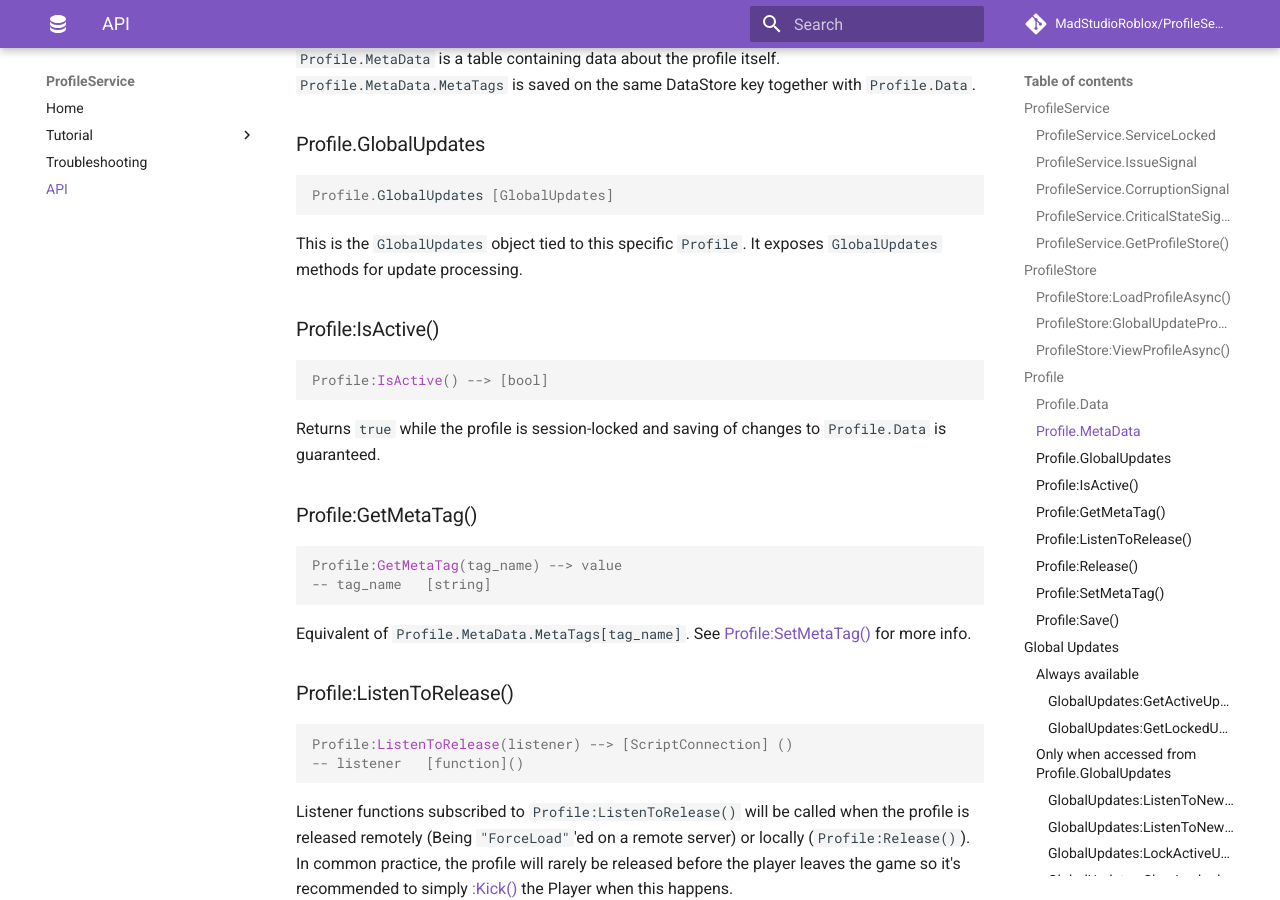
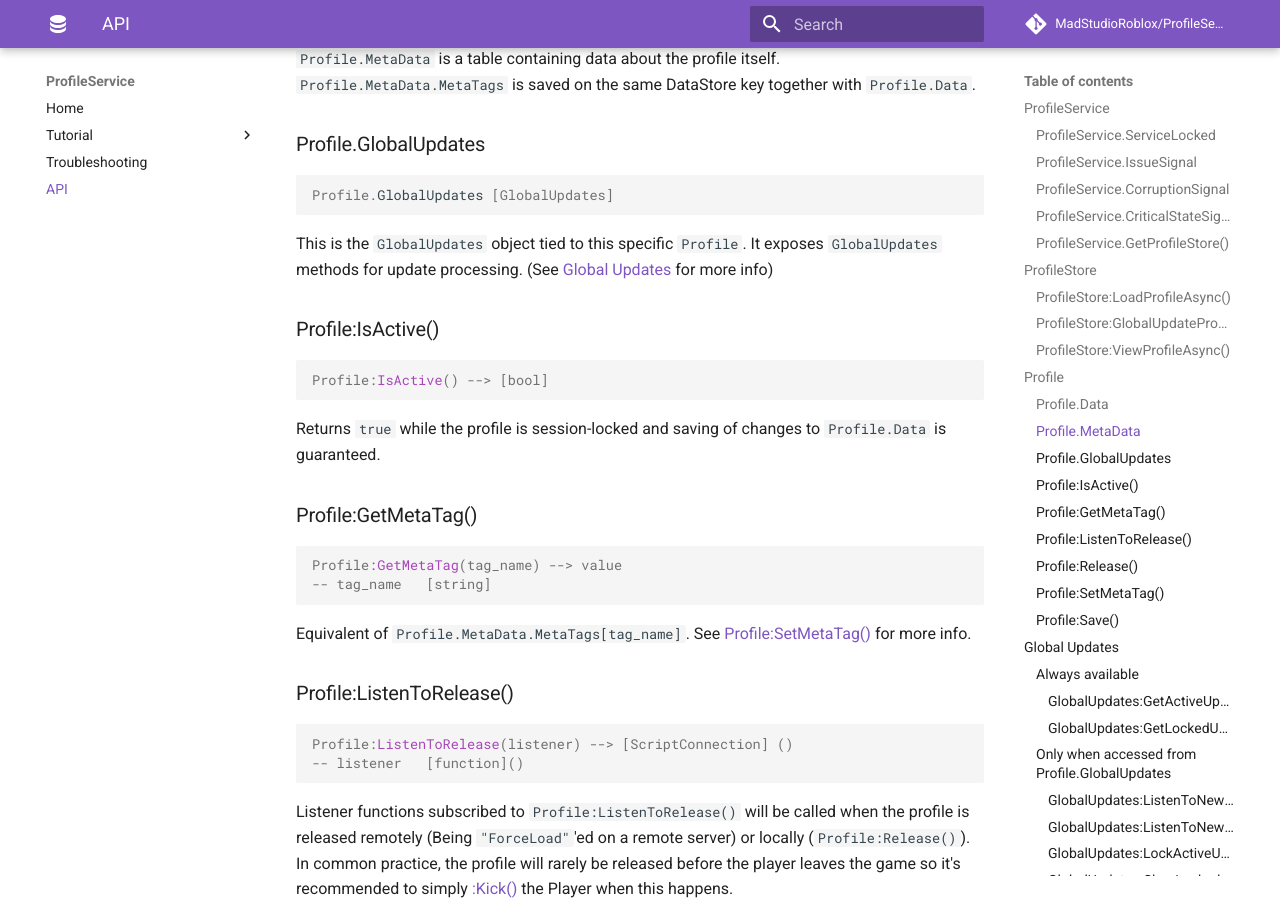
Before and after one commit to MadStudioRoblox/ProfileService, an MkDocs documentation site: the page built from docs/api.md, in a window 1280 px wide and 900 px high, scrolled down 4664 px. Built offline with MkDocs 1.6.1 and Material for MkDocs 9.7.7, drawn with Linux system fonts in a browser that asks for light colours; comment, search, counter and statistics services are not loaded.

````diff
--- a/docs/api.md
+++ b/docs/api.md
@@ -186,7 +186,7 @@ on the same DataStore key together with `Profile.Data`.
 Profile.GlobalUpdates [GlobalUpdates]
 ```
 
-This is the `GlobalUpdates` object tied to this specific `Profile`. It exposes `GlobalUpdates` methods for update processing.
+This is the `GlobalUpdates` object tied to this specific `Profile`. It exposes `GlobalUpdates` methods for update processing. (See [Global Updates](#global-updates) for more info)
 
 ### Profile:IsActive()
 ```lua
````
